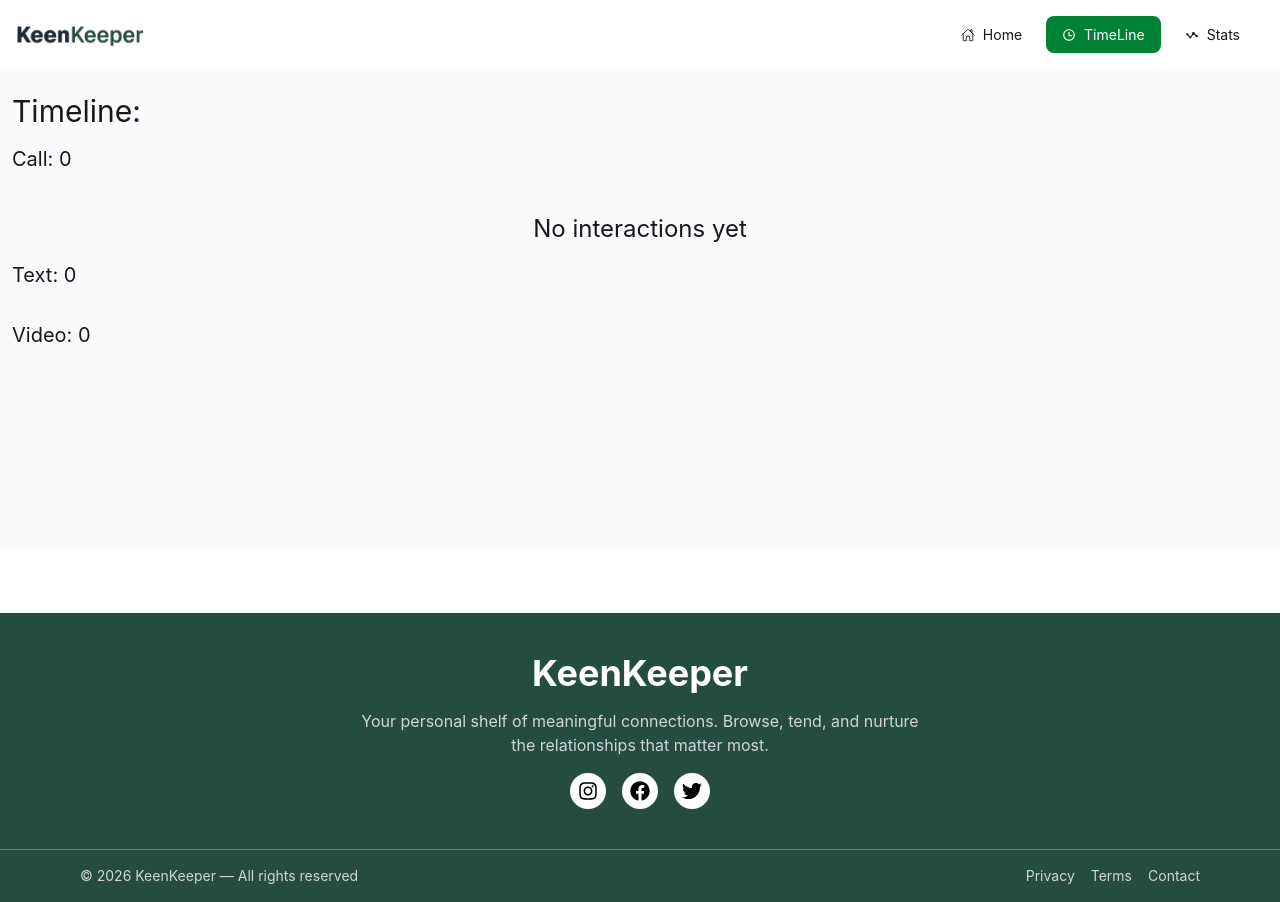
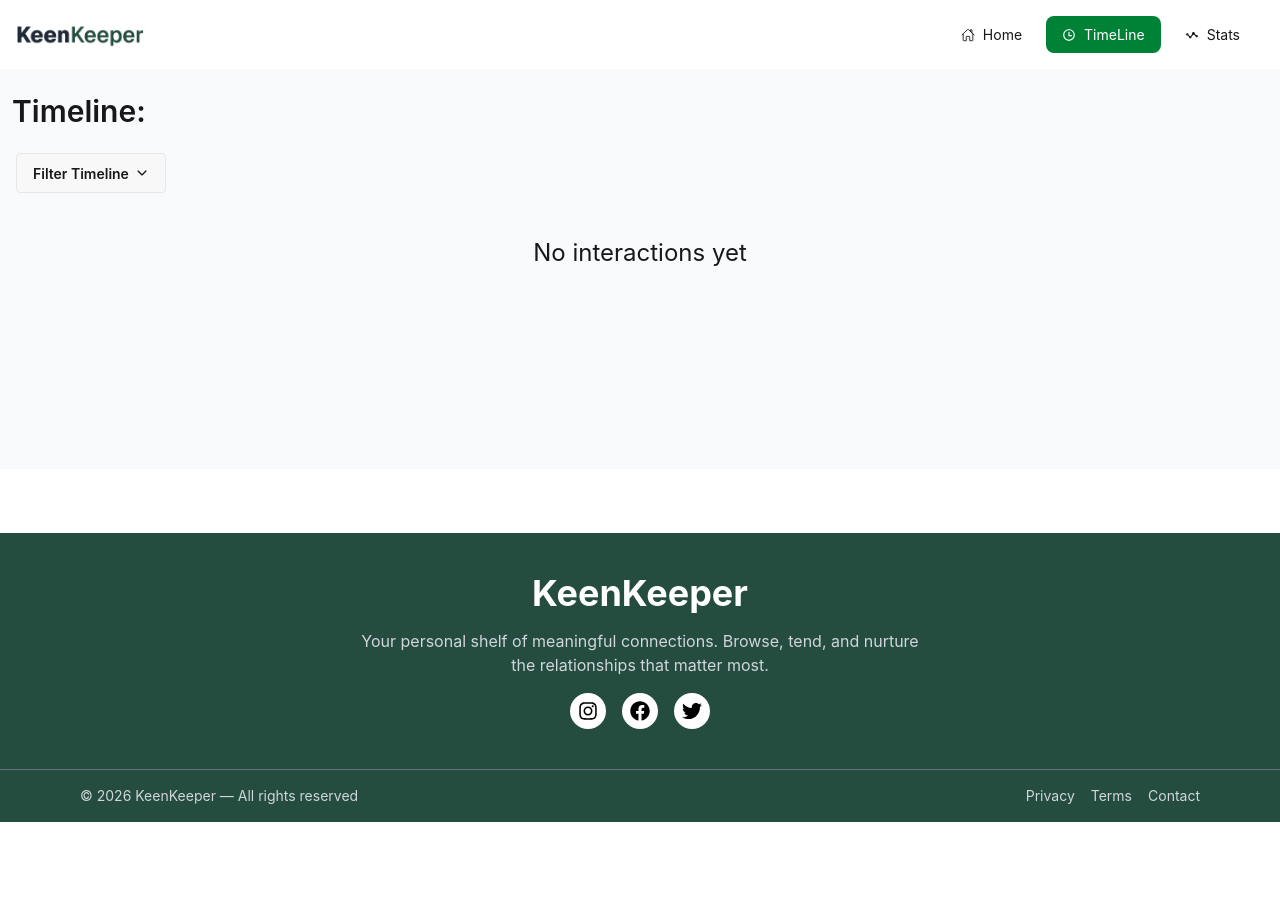
Before and after one commit to ovijet/B-13-A7-KEEN-KEEPER, a React (Vite) app: page /timeLine in a window 1280 px wide. After the commit the page ends 822 px from the top, so only its background shows below. Built offline with nearby package versions, Linux system fonts and the light colour scheme.

Commit message:
readme file added

```diff
--- a/src/components/TimeLine.jsx
+++ b/src/components/TimeLine.jsx
@@ -1,40 +1,75 @@
-import React, { useContext } from "react";
+import React, { useContext, useState } from "react";
 import { Context } from "./context/FriendsContext";
 import CallpPage from "../Page/CallpPage";
 import Text from "../Page/Text";
 import Video from "../Page/Video";
+import { IoIosArrowDown } from "react-icons/io";
 
 const TimeLine = () => {
   const { call, text, video } = useContext(Context);
 
+  //  filter state
+  const [filter, setFilter] = useState("all");
+
+  //  empty check
   const isEmpty =
     call.length === 0 && text.length === 0 && video.length === 0;
 
   return (
-    <div className="bg-[#f8fafc] w-full py-6 px-3 min-h-[60vh]">
-      <h1 className="text-3xl">Timeline:</h1>
+    <div className="bg-[#f8fafc] w-full py-6 px-3 min-h-[50vh]">
+      <h1 className="text-3xl font-semibold">Timeline:</h1>
 
-      <h1 className="text-xl mt-4">Call: {call.length}</h1>
+      {/*  Dropdown */}
+      <div className="mt-5">
+        <div className="dropdown dropdown-start">
+          <div tabIndex={0} role="button" className="btn m-1">
+           {filter=== "all" ? "Filter Timeline" : filter.charAt(0).toUpperCase() + filter.slice(1)}
+           <IoIosArrowDown />
+          </div>
 
+          <ul
+            tabIndex={0}
+            className="dropdown-content menu bg-base-100 rounded-box z-10 w-52 p-2 shadow"
+          >
+            {/* <li onClick={() => setFilter("Filter Timeline")}>
+              <a>All</a>
+            </li> */}
+            <li onClick={() => setFilter("call")}>
+              <a>Call</a>
+            </li>
+            <li onClick={() => setFilter("text")}>
+              <a>Text</a>
+            </li>
+            <li onClick={() => setFilter("video")}>
+              <a>Video</a>
+            </li>
+          </ul>
+        </div>
+      </div>
+
+      {/*  Empty state */}
       {isEmpty && (
-        <p className="text-center mt-10 text-2xl">No interactions yet</p>
+        <p className="flex justify-center items-center mt-10 text-2xl">
+          No interactions yet
+        </p>
       )}
 
-      {call.map((item) => (
-        <CallpPage key={item.id} item={item} />
-      ))}
+      {/*  Render data based on filter */}
 
-      <h1 className="text-xl mt-4">Text: {text.length}</h1>
+      {(filter === "all" || filter === "call") &&
+        call.map((item) => (
+          <CallpPage key={item.id} item={item} />
+        ))}
 
-      {text.map((item) => (
-        <Text key={item.id} item={item} />
-      ))}
+      {(filter === "all" || filter === "text") &&
+        text.map((item) => (
+          <Text key={item.id} item={item} />
+        ))}
 
-      <h1 className="text-xl mt-8">Video: {video.length}</h1>
-
-      {video.map((item) => (
-        <Video key={item.id} item={item} />
-      ))}
+      {(filter === "all" || filter === "video") &&
+        video.map((item) => (
+          <Video key={item.id} item={item} />
+        ))}
     </div>
   );
 };
--- a/src/components/context/FriendsContext.jsx
+++ b/src/components/context/FriendsContext.jsx
@@ -30,7 +30,7 @@ const FriendsContext = ({ children }) => {
       toast.error(`${currentCall.name} is already exist`);
     } else {
       setCall([...call, currentCall]);
-      toast.success(`${currentCall.name} is added to list`);
+      toast.success(`${currentCall.name} is added to call list`);
     }
   };
   const handleText = (currentText) => {
```
Also changed, not shown: 1 other file (tests, documents, lock files or other folders).
